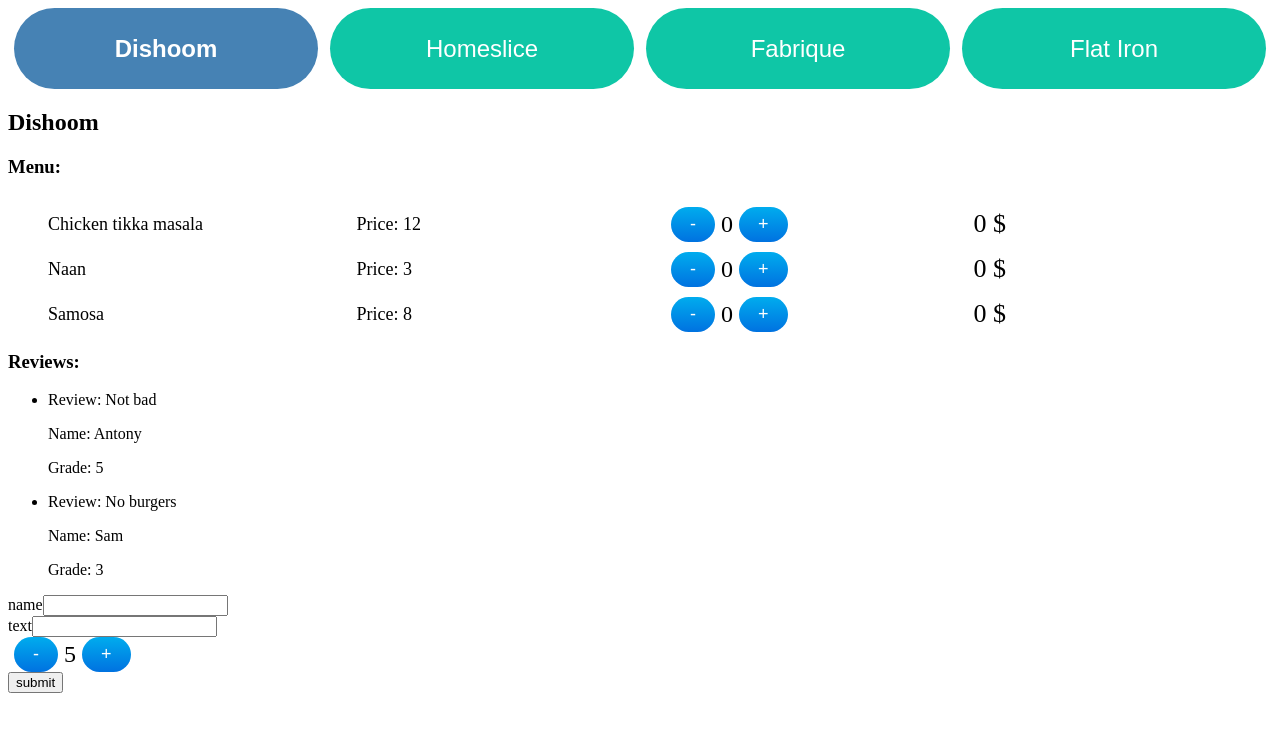
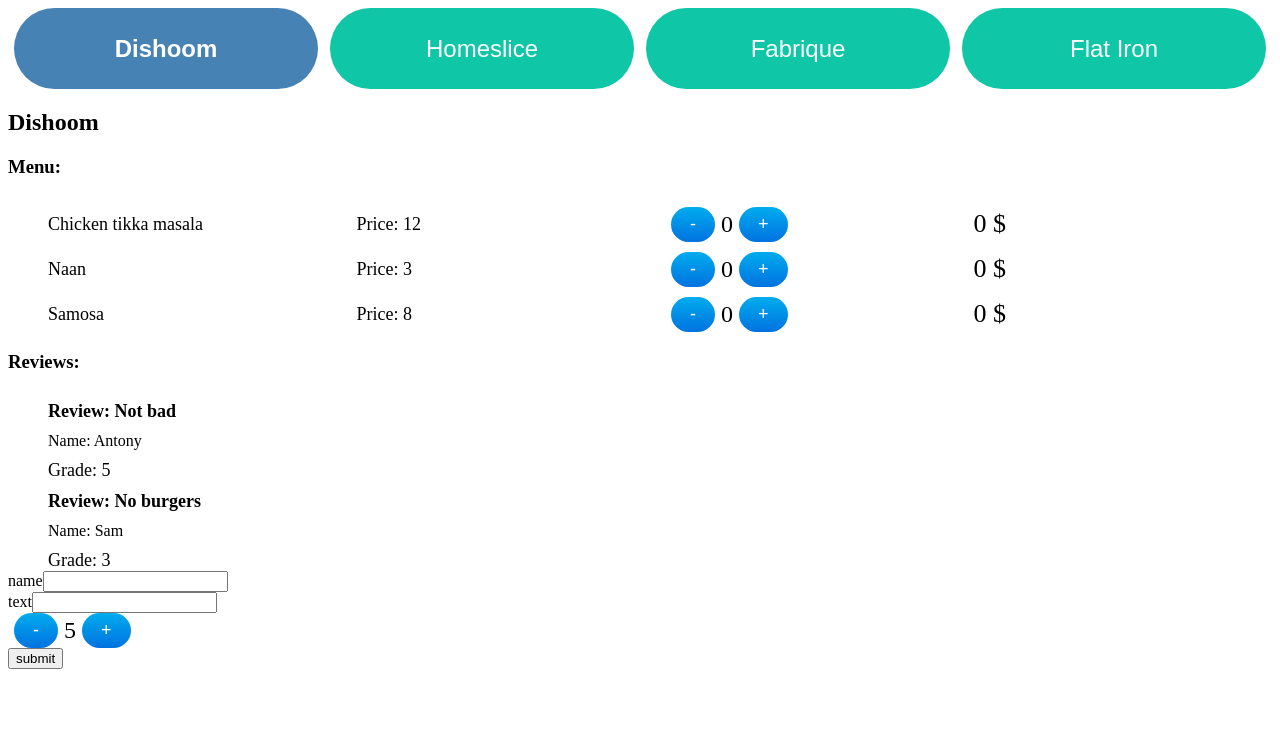
Before and after one commit to YuriiBoltukov/learn-js-react-homework, a React (Vite) app: page / in a window 1280 px wide. Both pictures are taken after a click on the button "Dishoom". Shown: the top 732 px of the page. Built offline with nearby package versions, Linux system fonts and the light colour scheme.

Commit message:
feat review style

```diff
--- a/src/components/RestaurantReview/RestaurantReview.tsx
+++ b/src/components/RestaurantReview/RestaurantReview.tsx
@@ -1,17 +1,21 @@
-import React from 'react';
-import { Review } from '../../Models/interfaces.ts';
+import React from "react";
+import { Review } from "../../Models/interfaces.ts";
+import style from "./review.module.scss";
 
 export interface RestaurantReviewsItemProps {
-  review: Review
+  review: Review;
 }
-export const RestaurantReview: React.FC<RestaurantReviewsItemProps> = ({ review }) =>{
+
+export const RestaurantReview: React.FC<RestaurantReviewsItemProps> = ({
+  review,
+}) => {
   return (
     <>
-      <div>
-        <p>Review: {review.text}</p>
-        <p>Name: {review.user}</p>
-        <p>Grade: {review.rating}</p>
+      <div className={style.review}>
+        <p className={style.review_text}>Review: {review.text}</p>
+        <p className={style.review_author}>Name: {review.user}</p>
+        <p className={style.review_grade}>Grade: {review.rating}</p>
       </div>
     </>
   );
-}
+};
--- /dev/null
+++ b/src/components/RestaurantReview/review.module.scss
@@ -0,0 +1,20 @@
+.review {
+  display: flex;
+  flex-direction: column;
+
+  &_text {
+    margin: 0;
+    font-size: 18px;
+    font-weight: bold;
+  }
+
+  &_author {
+    margin: 10px 0 0;
+    font-size: 16px;
+  }
+
+  &_grade {
+    margin: 10px 0 0;
+    font-size: 18px;
+  }
+}
--- a/src/components/RestaurantReviews/RestaurantReviews.tsx
+++ b/src/components/RestaurantReviews/RestaurantReviews.tsx
@@ -1,24 +1,24 @@
-import React from 'react';
-import { RestaurantReview } from '../RestaurantReview/RestaurantReview.tsx';
-import { Review } from '../../Models/interfaces';
+import React from "react";
+import { RestaurantReview } from "../RestaurantReview/RestaurantReview.tsx";
+import { Review } from "../../Models/interfaces";
+import style from "./reviews.module.scss";
 
 export interface RestaurantReviewsListProps {
   reviews: Review[];
 }
 
-
-export const RestaurantReviews: React.FC<RestaurantReviewsListProps> = ({ reviews }) => {
+export const RestaurantReviews: React.FC<RestaurantReviewsListProps> = ({
+  reviews,
+}) => {
   return (
-    <ul>
-      {
-        reviews?.map((item: Review) => {
-          return (
-            <li>
-              <RestaurantReview review={item} />
-            </li>
-          )
-        })
-      }
+    <ul className={style.review}>
+      {reviews?.map((item: Review) => {
+        return (
+          <li className={style.review_item} key={item.id}>
+            <RestaurantReview review={item} />
+          </li>
+        );
+      })}
     </ul>
   );
-}
+};
--- /dev/null
+++ b/src/components/RestaurantReviews/reviews.module.scss
@@ -0,0 +1,11 @@
+.review {
+  list-style: none;
+  display: flex;
+  flex-direction: column;
+  margin: 0;
+  font-size: 16px;
+
+  &_item {
+    margin-top: 10px;
+  }
+}
```
